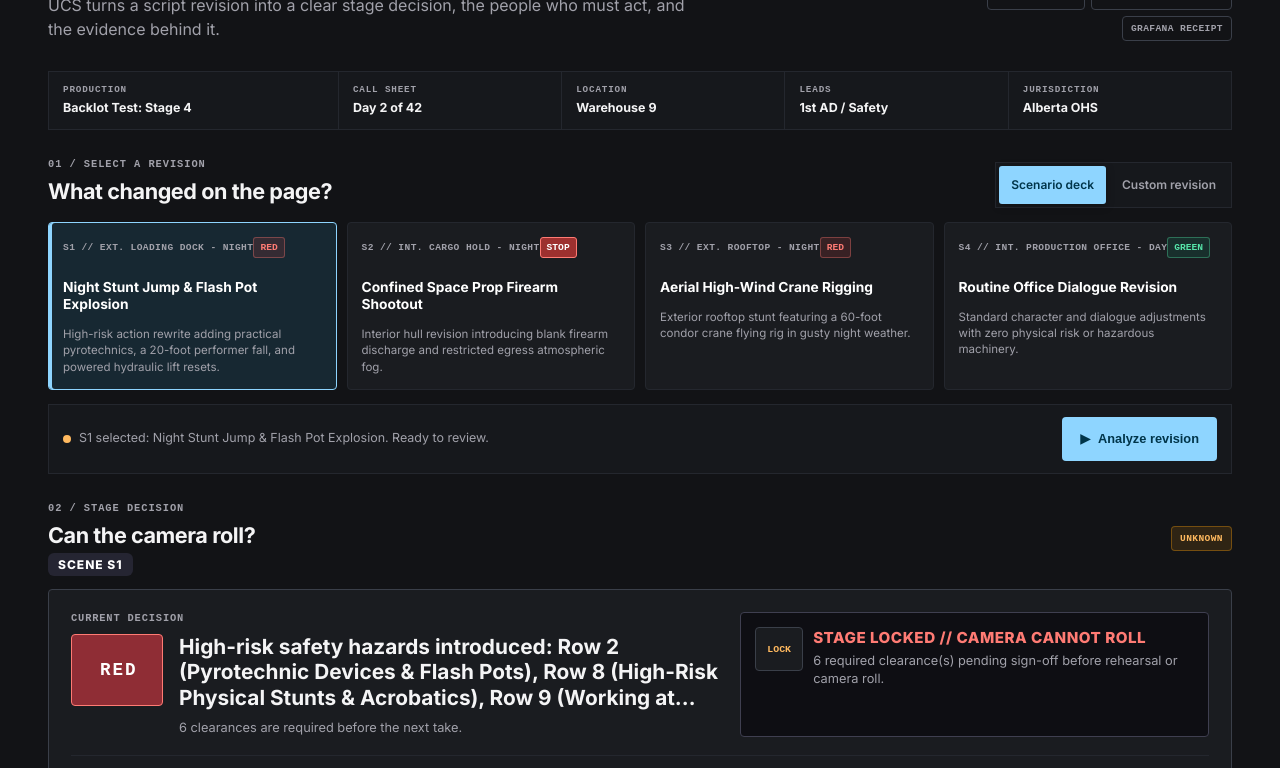
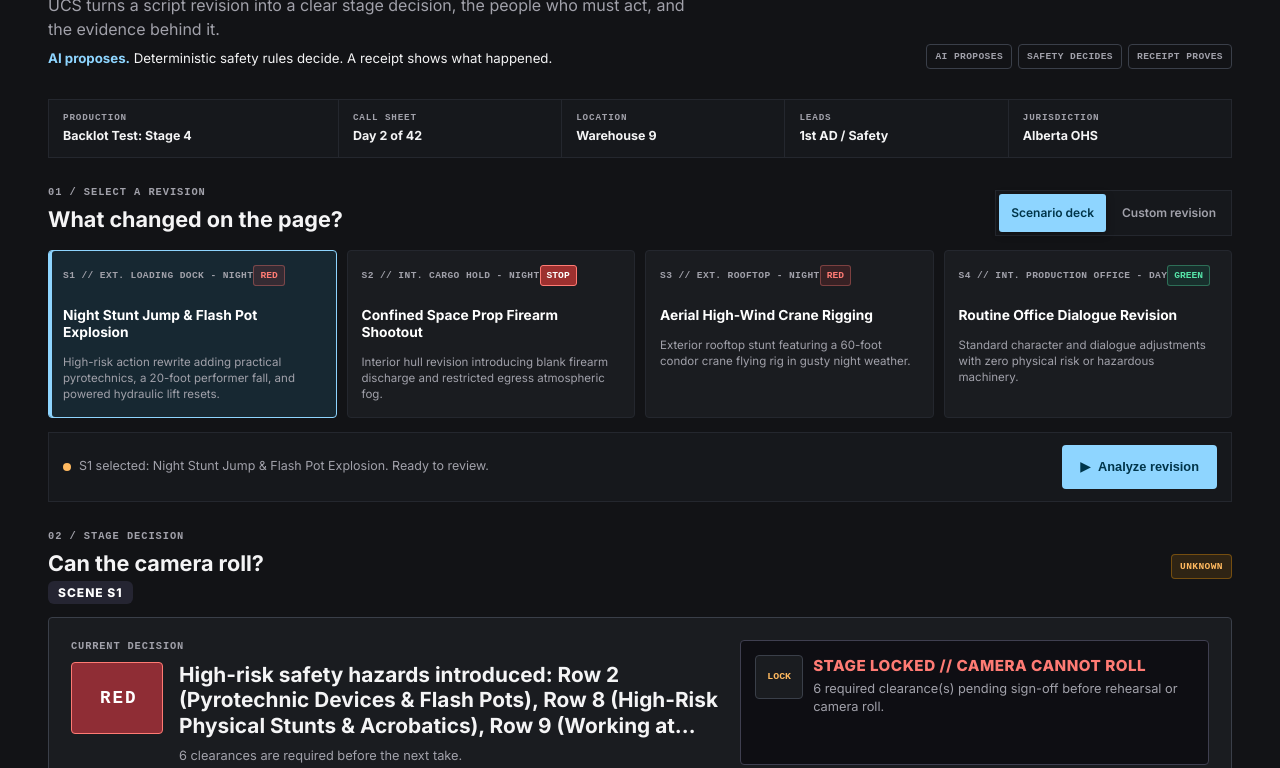
Before and after one commit to deveraux-dev/google-cinema-hacka, a website: page public/index.html in a window 1280 px wide. Shown: the part 258-1026 px from the top of the page. Drawn offline with Linux system fonts and the light colour scheme; no server answers.

Commit message:
Clarify judge-facing proof path

```diff
--- a/public/index.html
+++ b/public/index.html
@@ -39,9 +39,10 @@
             <p class="eyebrow">SCREENPLAY REVISION GOVERNANCE</p>
             <h1 id="page-title">Know what changed before the camera rolls.</h1>
             <p class="hero-copy">UCS turns a script revision into a clear stage decision, the people who must act, and the evidence behind it.</p>
+            <p class="hero-trust-line"><strong>AI proposes.</strong> Deterministic safety rules decide. A receipt shows what happened.</p>
         </div>
         <div class="hero-proof" aria-label="Runtime architecture">
-            <span>STRUCTURED AI</span><span>DETERMINISTIC SAFETY</span><span>GRAFANA RECEIPT</span>
+            <span>AI PROPOSES</span><span>SAFETY DECIDES</span><span>RECEIPT PROVES</span>
         </div>
     </section>
 
--- a/public/style.css
+++ b/public/style.css
@@ -1262,8 +1262,10 @@ button, a, summary { min-height: 44px; }
 .main-container { max-width: 1440px; padding: 32px clamp(16px, 4vw, 48px) 56px; }
 .hero-strip { display: flex; align-items: flex-end; justify-content: space-between; gap: 32px; padding: 10px 0 30px; }
 .eyebrow, .context-label, .meta-label { margin: 0 0 7px; color: var(--muted); font: 600 .65rem var(--font-mono); letter-spacing: .09em; text-transform: uppercase; }
-.hero-strip h1 { max-width: 700px; margin: 0; font-size: clamp(2rem, 4vw, 3.3rem); line-height: 1.05; letter-spacing: -.03em; }
+.hero-strip h1 { max-width: 700px; margin: 0; font-size: clamp(2rem, 4vw, 3.3rem); line-height: 1.05; letter-spacing: 0; }
 .hero-copy { max-width: 650px; margin: 12px 0 0; color: var(--muted); font-size: 1rem; }
+.hero-trust-line { max-width: 650px; margin: 8px 0 0; color: var(--text); font-size: .83rem; }
+.hero-trust-line strong { color: var(--accent); font-weight: 700; }
 .hero-proof { display: flex; flex-wrap: wrap; justify-content: flex-end; gap: 6px; max-width: 360px; }
 .hero-proof span, .provenance-badge { padding: 6px 8px; border: 1px solid var(--line-strong); border-radius: 4px; color: var(--muted); font: 600 .6rem var(--font-mono); letter-spacing: .04em; }
 .context-ribbon { display: grid; grid-template-columns: 1.3fr repeat(4, 1fr); gap: 1px; margin-bottom: 28px; border: 1px solid var(--line); background: var(--line); }
@@ -1273,7 +1275,7 @@ button, a, summary { min-height: 44px; }
 .review-start, .verdict-section { margin-bottom: 28px; }
 .section-heading { display: flex; align-items: flex-end; justify-content: space-between; gap: 16px; margin-bottom: 14px; }
 .section-heading-tight { align-items: center; }
-.section-heading h2 { margin: 0; font-size: 1.35rem; letter-spacing: -.02em; }
+.section-heading h2 { margin: 0; font-size: 1.35rem; letter-spacing: 0; }
 .section-heading .eyebrow { margin-bottom: 5px; }
 .mode-switch { display: flex; gap: 4px; padding: 3px; border: 1px solid var(--line); background: var(--surface-quiet); }
 .tab-btn { min-height: 38px; padding: 7px 12px; border: 0; border-radius: 3px; color: var(--muted); background: transparent; font: 600 .75rem var(--font-sans); cursor: pointer; }
```
